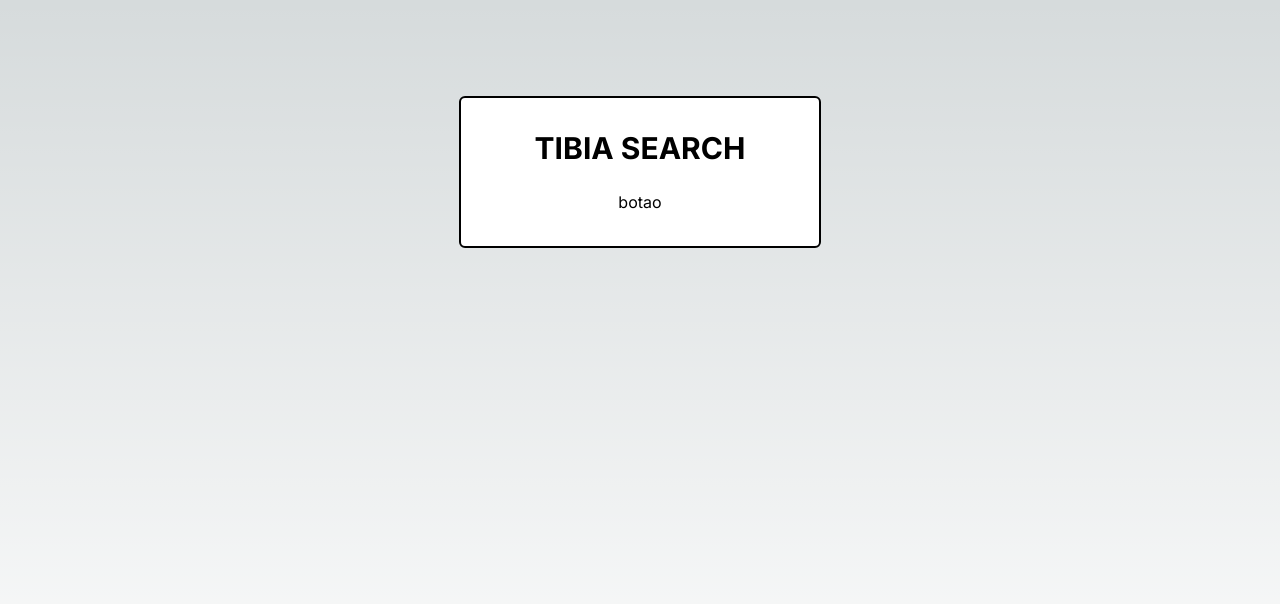
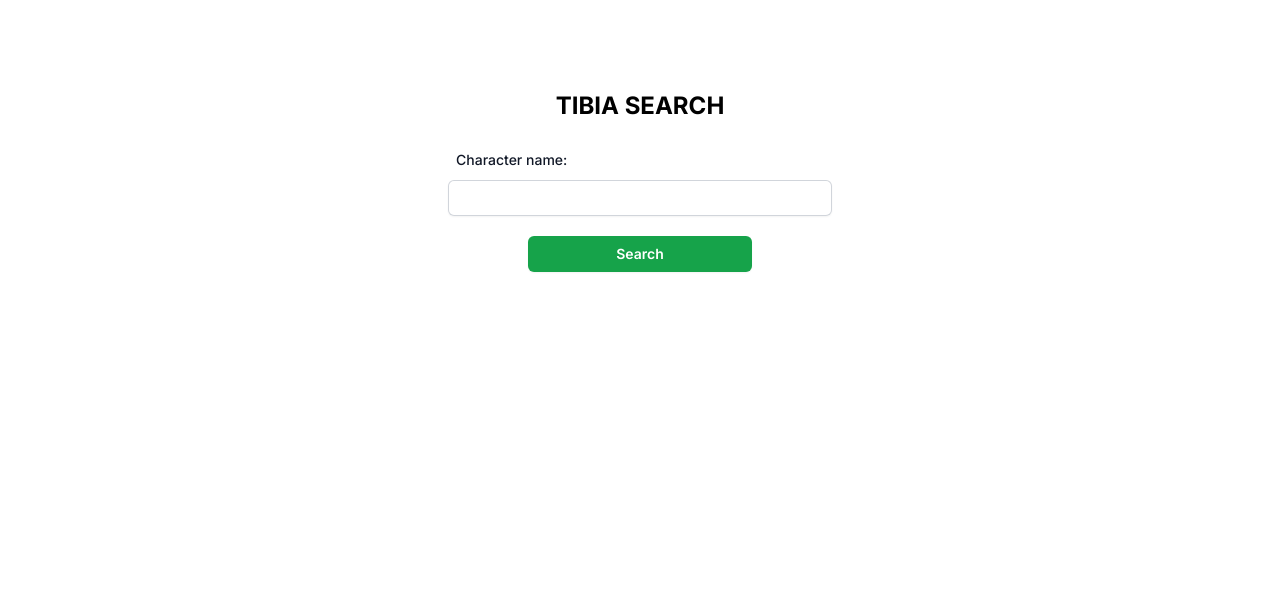
Before and after one commit to DimitriFinger/tibia-search-react, a Next.js app: page / in a window 1280 px wide. Shown: the top 604 px of the page. Built offline with nearby package versions, Linux system fonts and the light colour scheme.

Commit message:
CSS update

```diff
--- /dev/null
+++ b/app/components/SearchComponent.js
@@ -0,0 +1,35 @@
+'use client'
+
+import React from 'react'
+
+export default function SearchComponent() {
+    return (
+        <>
+            <div className="p-8 inline-block flex min-h-full flex-1 flex-col justify-center px-6 py-12 lg:px-8 ">
+                <div className="sm:mx-auto sm:w-full sm:max-w-sm">
+                    <h2 className="mt-10 text-center text-2xl font-bold leading-9 ">
+                        TIBIA SEARCH
+                    </h2>
+                </div>
+                <div className="mt-6 sm:mx-auto sm:w-full sm:max-w-sm">
+                    <form action="#">
+                        <div>
+                            <label htmlFor="email" className="ml-2 block text-sm font-medium leading-6 text-gray-900">
+                                Character name:
+                            </label>
+                            <div className="mt-2">
+                                <input
+                                    className="pl-2.5 block w-full rounded-md border-0 py-1.5 text-gray-900 shadow-sm ring-1 ring-inset ring-gray-300 placeholder:text-gray-400 focus:ring-2 focus:ring-inset focus:ring-indigo-600 sm:text-sm sm:leading-6" />
+                            </div>
+                        </div>
+                        <div className='flex justify-center'>
+                            <button className="mt-5 w-56 justify-center rounded-md bg-green-600 px-3 py-1.5 text-sm font-semibold leading-6 text-white shadow-sm hover:bg-green-500 focus-visible:outline focus-visible:outline-2 focus-visible:outline-offset-2 focus-visible:outline-green-600">
+                                Search
+                            </button>
+                        </div>
+                    </form>
+                </div>
+            </div>
+        </>
+    )
+}
--- a/app/components/SearchField.js
+++ /dev/null
@@ -1,7 +0,0 @@
-import React from 'react'
-
-export default function SearchField() {
-    return (
-        <div>SearchField</div>
-    )
-}
--- a/app/globals.css
+++ b/app/globals.css
@@ -2,11 +2,7 @@
 @tailwind components;
 @tailwind utilities;
 
-:root {
-  --foreground-rgb: 0, 0, 0;
-  --background-start-rgb: 214, 219, 220;
-  --background-end-rgb: 255, 255, 255;
-}
+
 
 @media (prefers-color-scheme: dark) {
   :root {
--- a/app/page.js
+++ b/app/page.js
@@ -1,17 +1,12 @@
 import Image from 'next/image'
+import SearchComponent from './components/SearchComponent';
 
 export default function Home() {
 
 	const nome = 'Dimitri';
 	return (
-		<main className="flex min-h-screen flex-col items-center justify-between p-24">
-			<div class="border-solid border-2 rounded-md border-black bg-white p-8 inline-block w-4/12 h-auto">
-				<div class="text-center flex flex-col items-center">
-					<h1 class="text-3xl font-bold">TIBIA SEARCH</h1>
-					<input type="text" />
-					<button>botao</button>
-				</div>
-			</div>
-		</main>
+		<>
+			<SearchComponent />
+		</>
 	)
 }
```
